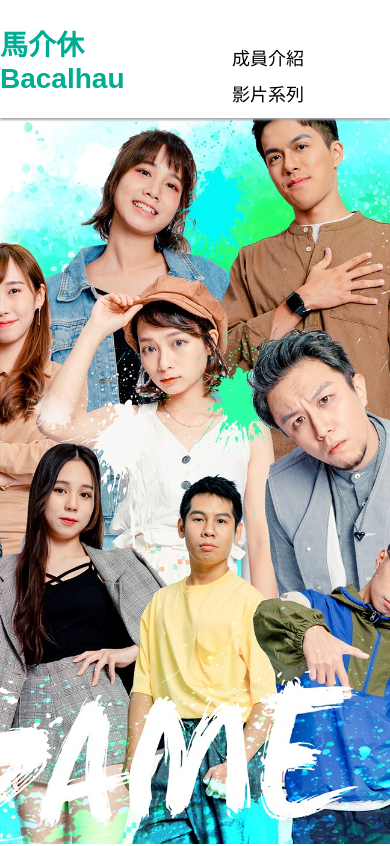
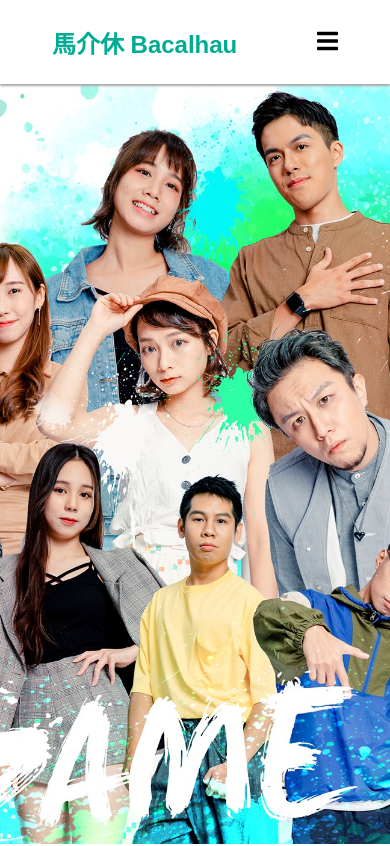
Before and after one commit to bkhi829/Bacalhau, a React (Create React App) app in the folder client/: page / in a window 390 px wide. Shown: the top 846 px of the page. Built offline with nearby package versions, Linux system fonts and the light colour scheme.

Commit message:
Header Mobile Responsive

```diff
--- a/client/src/components/Header.js
+++ b/client/src/components/Header.js
@@ -1,16 +1,39 @@
+import { useRef, useState } from 'react';
 import {Link} from 'react-router-dom';
+import { FontAwesomeIcon } from '@fortawesome/react-fontawesome';
+import {faBars} from '@fortawesome/free-solid-svg-icons';
 
 import '../css/Header.css';
 
 const Header = () => {
+
+  const [showNav,setShowNav] = useState(true);
+  const navRef = useRef(null)
+
+  const handleClick = (show)=>{
+    if(show){
+      navRef.current.classList.toggle('shown');
+      navRef.current.classList.add('moveDown');
+      navRef.current.classList.remove('moveUp');
+    } else {
+      navRef.current.classList.remove('moveDown');
+      navRef.current.classList.add('moveUp');
+      setTimeout(()=>{navRef.current.classList.toggle('shown')},300);
+    }
+    setShowNav(!show);
+  }
+
   return (
     <header>
-      <Link to='/'><h2 className="title">馬介休 Bacalhau</h2></Link>
-      <ul>
-        <Link to='/members'><li>成員介紹</li></Link>
-        <Link to='/videos'><li>影片系列</li></Link>
-        <hr />
-      </ul>
+      <div className="bgWrapper"></div>
+      <Link to='/' className="mainTitle" onClick={()=>{handleClick(false)}}><h2>馬介休 Bacalhau</h2></Link>
+      <nav>
+        <ul className="navMenu" ref={navRef}>
+          <Link to='/members' onClick={()=>{handleClick(false)}}><li>成員介紹</li></Link>
+          <Link to='/videos' onClick={()=>{handleClick(false)}}><li>影片系列</li></Link>
+        </ul>
+        <button className="navBtn" onClick={()=>{handleClick(showNav)}}><FontAwesomeIcon icon={faBars}/></button>
+      </nav>
     </header>
   )
 }
--- a/client/src/components/Videos/VideoContainer.js
+++ b/client/src/components/Videos/VideoContainer.js
@@ -43,7 +43,7 @@ const VideoContainer = ({activePlaylist})=>{
   },[activePlaylist]);
 
   useEffect(()=>{
-    const isMobile = window.matchMedia('only screen and (min-device-width: 320px) and (max-device-width: 812px)');
+    const isMobile = window.matchMedia('only screen and (min-width: 320px) and (max-width: 812px)');
     isMobile.addEventListener('change',handleMediaQueryChange);
 
     return ()=>{
--- a/client/src/css/Header.css
+++ b/client/src/css/Header.css
@@ -8,6 +8,11 @@ header {
   position:fixed;
   z-index: 999;
   background-color: #fff;
+  padding: 4px 12px;
+}
+
+header .bgWrapper {
+  display: none;
 }
 
 header a {
@@ -15,19 +20,22 @@ header a {
   color: unset;
 }
 
-h2.title {
+a.mainTitle h2 {
   color: var(--main-theme-color);
   font-size: 28px;
 }
 
+header nav {
+  align-self: flex-end;
+}
+
 header ul {
-  align-self: flex-end;
   margin: 0;
+  padding-inline-start: 0;
 }
 
 header ul li{
   display: inline-block;
-  position: relative;
   margin: 0 20px 10px 20px;
   font-size: 18px;
 }
@@ -37,18 +45,91 @@ header ul li:hover{
   cursor: pointer;
 }
 
-header hr {
-  margin: 0;
-  background-color: transparent;
-  height: 2px;
+header .navBtn {
+  background: none;
   border: none;
-  width: 50%;
+  box-shadow: none;
+  outline: none;
+  font-size: 1.5rem;
+  padding: 0;
+  display: none;
 }
 
-header ul a:hover~hr{
-  background-color: var(--main-theme-color);
+@media only screen and (min-width: 320px) and (max-width: 812px) {
+
+  header .bgWrapper {
+    display: block;
+    position: absolute;
+    background-color:#fff;
+    left: 0;
+    right: 0;
+    top: 0;
+    bottom: 0;
+    z-index: 10;
+  }
+
+  header a.mainTitle h2{
+    font-size: 1.5rem;
+    position: relative;
+    z-index: 99;
+  }
+
+  header nav {
+    align-self: unset;
+  }
+
+  header ul {
+    display:none;
+    position: absolute;
+    left: 0;
+    right: 0;
+    top: calc(100% + 1px);
+    background-color: #fff;
+  }
+
+  .moveDown {
+    animation: menuShow 0.3s ease-in-out;
+  }
+
+  .moveUp {
+    animation: menuHide 0.3s ease-in-out;
+  }
+
+  @keyframes menuShow {
+    0% { transform: translateY(-100px); }
+    100% { transform: translateY(0); }
+  }
+
+  @keyframes menuHide {
+    0% { transform: translateY(0px); }
+    100% { transform: translateY(-100px); }
+  }
+
+  header ul.shown {
+    display: block;
+  }
+
+  header ul li {
+    display: block;
+    text-align: center;
+    padding: 6px 12px;
+    margin: 8px 0;
+    position: relative;
+    font-size: 1.2rem;
+  }
+
+  header ul a:not(:last-child) li:after {
+    content: "";
+    position: absolute;
+    left: 10%;
+    right: 10%;
+    bottom: -4px;
+    border-bottom: 1px solid #cccccc;
+  }
+
+  header .navBtn{
+    display: block;
+    position:relative;
+    z-index: 99;
+  }
 }
-
-header ul a:hover:nth-child(2)~hr {
-  margin-left: 50%;
-}
--- a/client/src/css/HomePage/Description.css
+++ b/client/src/css/HomePage/Description.css
@@ -37,7 +37,7 @@
 }
 
 /* iPhone (most mobile) css */
-@media only screen and (min-device-width: 320px) and (max-device-width: 812px) {
+@media only screen and (min-width: 320px) and (max-width: 812px) {
   .descriptionContainer {
     min-height: 90vh;
     background: none;
--- a/client/src/css/HomePage/LikeCount.css
+++ b/client/src/css/HomePage/LikeCount.css
@@ -45,7 +45,7 @@
   text-align: right;
 }
 
-@media only screen and (min-device-width: 320px) and (max-device-width: 812px) {
+@media only screen and (min-width: 320px) and (max-width: 812px) {
   .likeCountContainer{
     background-attachment: unset;
   }
--- a/client/src/css/HomePage/Slogan.css
+++ b/client/src/css/HomePage/Slogan.css
@@ -32,7 +32,7 @@
 }
 
 /* iPhone (most mobile) css */
-@media only screen and (min-device-width: 320px) and (max-device-width: 812px) {
+@media only screen and (min-width: 320px) and (max-width: 812px) {
   .sloganContainer {
     background-size: cover;
     background-position: center;
--- a/client/src/css/Members/InfoContainer.css
+++ b/client/src/css/Members/InfoContainer.css
@@ -61,7 +61,7 @@ div.InfoContainer .TxtContainer .SayingBox ol q {
 }
 
 /* iPhone (most mobile) css */
-@media only screen and (min-device-width: 320px) and (max-device-width: 812px) {
+@media only screen and (min-width: 320px) and (max-width: 812px) {
   div.InfoContainer .ImgContainer {
     float: none;
     width: 100%;
--- a/client/src/css/Members/Member.css
+++ b/client/src/css/Members/Member.css
@@ -12,7 +12,7 @@ main.memberMain {
 }
 
 /* iPhone (most mobile) css */
-@media only screen and (min-device-width: 320px) and (max-device-width: 812px) {
+@media only screen and (min-width: 320px) and (max-width: 812px) {
   main.memberMain {
     width: 100%;
     padding: 0 12px;
--- a/client/src/css/Members/TabContainer.css
+++ b/client/src/css/Members/TabContainer.css
@@ -50,7 +50,7 @@ div.tabContent{
 }
 
 /* iPhone (most mobile) css */
-@media only screen and (min-device-width: 320px) and (max-device-width: 812px) {
+@media only screen and (min-width: 320px) and (max-width: 812px) {
   li.tabButton {
     width: 50%;
   }
--- a/client/src/css/Videos/Menu.css
+++ b/client/src/css/Videos/Menu.css
@@ -56,7 +56,7 @@ ul.videosMenu li.menuItem.active span.itemName {
   color: var(--main-theme-color);
 }
 
-@media only screen and (min-device-width: 320px) and (max-device-width: 812px) {
+@media only screen and (min-width: 320px) and (max-width: 812px) {
   div.menuContainer {
     width: 90%;
   }
--- a/client/src/css/Videos/VideoContainer.css
+++ b/client/src/css/Videos/VideoContainer.css
@@ -30,7 +30,7 @@ section.videoItem h4{
   text-overflow: ellipsis;
 }
 
-@media only screen and (min-device-width: 320px) and (max-device-width: 812px) {
+@media only screen and (min-width: 320px) and (max-width: 812px) {
   div.videoContainer div.youtubePlayer {
     width: 100%;
     margin: 50px 0;
--- a/client/src/css/Videos/Videos.css
+++ b/client/src/css/Videos/Videos.css
@@ -12,7 +12,7 @@ main.VideosMain {
   box-sizing: border-box;
 }
 
-@media only screen and (min-device-width: 320px) and (max-device-width: 812px) {
+@media only screen and (min-width: 320px) and (max-width: 812px) {
   main.VideosMain {
     width: 100%;
     padding: 0 12px;
```
